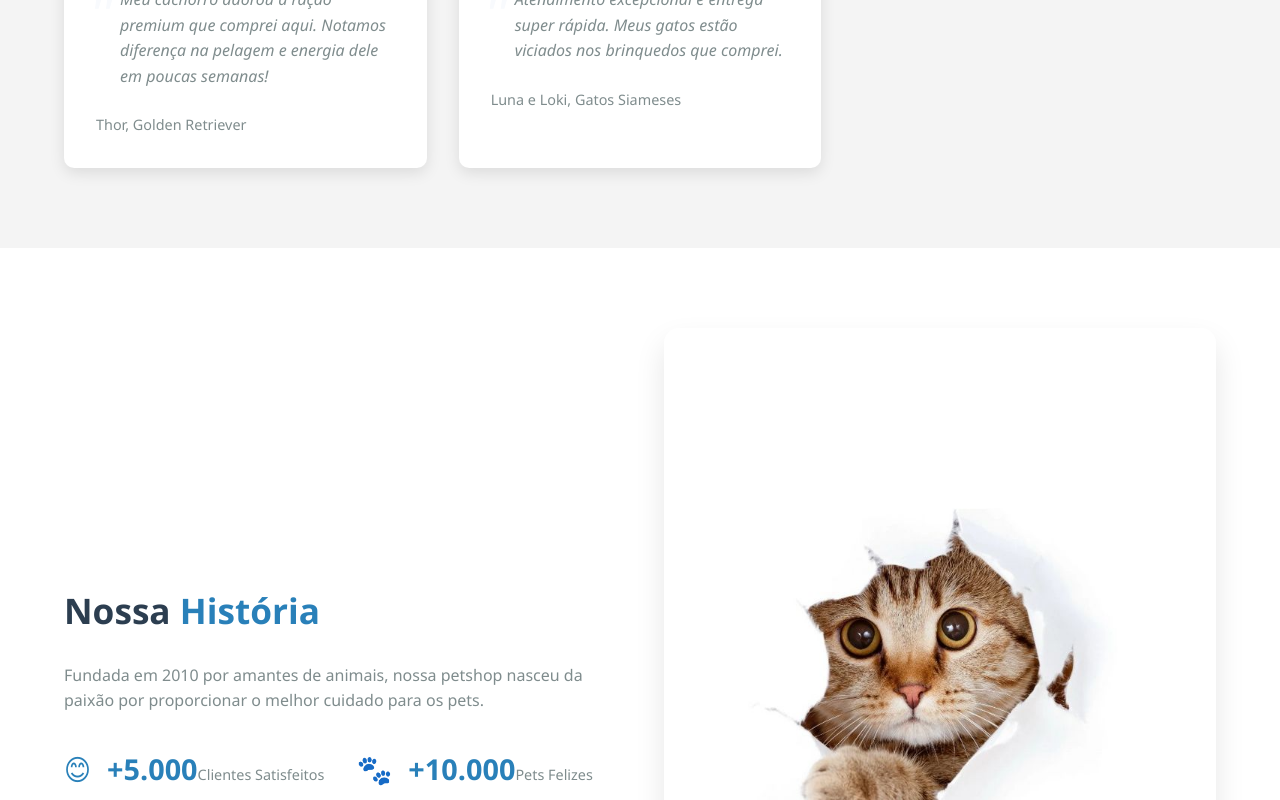
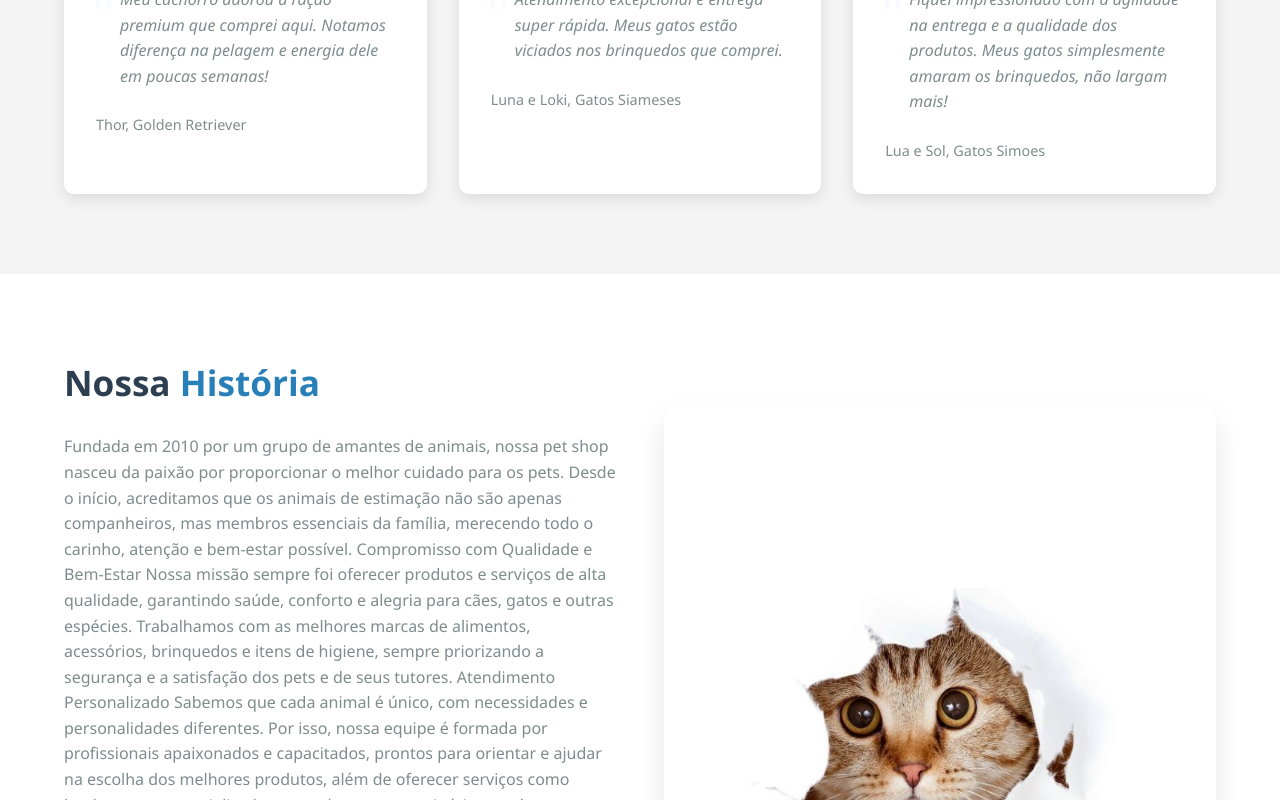
Before and after one commit to Juan-code999/Pet-shop, a React (Vite) app in the folder pet/: page / in a window 1280 px wide. Shown: the part 2740-3540 px from the top of the page. Built offline with nearby package versions, Linux system fonts and the light colour scheme; no server answers.

Commit message:
Update Home.jsx

```diff
--- a/pet/src/pages/Home.jsx
+++ b/pet/src/pages/Home.jsx
@@ -59,6 +59,13 @@ const Home = () => {
       rating: 5,
       content: "Atendimento excepcional e entrega super rápida. Meus gatos estão viciados nos brinquedos que comprei.",
       pet: "Luna e Loki, Gatos Siameses",
+    },
+    {
+      id: 3,
+      name: "Juan Charles",
+      rating: 5,
+      content: "Fiquei impressionado com a agilidade na entrega e a qualidade dos produtos. Meus gatos simplesmente amaram os brinquedos, não largam mais!",
+      pet: "Lua e Sol, Gatos Simoes",
     }
   ];
 
@@ -488,7 +495,29 @@ const Home = () => {
         <div className="story-content">
           <div className="story-text">
             <h2>Nossa <span>História</span></h2>
-            <p>Fundada em 2010 por amantes de animais, nossa petshop nasceu da paixão por proporcionar o melhor cuidado para os pets.</p>
+            <p>Fundada em 2010 por um grupo de amantes de animais, nossa pet shop nasceu da paixão por proporcionar o melhor cuidado para os pets. Desde o início, acreditamos que os animais de estimação não são apenas companheiros, mas membros essenciais da família, merecendo todo o carinho, atenção e bem-estar possível.
+
+Compromisso com Qualidade e Bem-Estar
+
+Nossa missão sempre foi oferecer produtos e serviços de alta qualidade, garantindo saúde, conforto e alegria para cães, gatos e outras espécies. Trabalhamos com as melhores marcas de alimentos, acessórios, brinquedos e itens de higiene, sempre priorizando a segurança e a satisfação dos pets e de seus tutores.
+
+Atendimento Personalizado
+
+Sabemos que cada animal é único, com necessidades e personalidades diferentes. Por isso, nossa equipe é formada por profissionais apaixonados e capacitados, prontos para orientar e ajudar na escolha dos melhores produtos, além de oferecer serviços como banho e tosa especializados, consultas com veterinários e até mesmo hospedagem com todo o conforto.
+
+Crescimento com Responsabilidade
+
+Ao longo dos anos, expandimos nossa atuação, mas nunca perdemos de vista nossos valores: amor pelos animais, ética e dedicação. Participamos de projetos de adoção responsável, apoiamos causas de proteção animal e buscamos sempre inovar, trazendo novidades que tornam a vida dos pets ainda mais feliz e saudável.
+
+Venha nos Conhecer!
+
+Seja para encontrar a ração ideal, mimar seu pet com um banho relaxante ou simplesmente bater um papo sobre o mundo animal, estamos aqui para receber você e seu melhor amigo de quatro patas. Aqui, o amor pelos pets é o que nos move todos os dias!
+
+Sua felicidade é o nosso maior objetivo. 💙
+
+(Assinatura: Equipe [Lat Miau])</p>
+
+
             <div className="stats-container">
               <div className="stat-item">
                 <span>😊</span>
```
